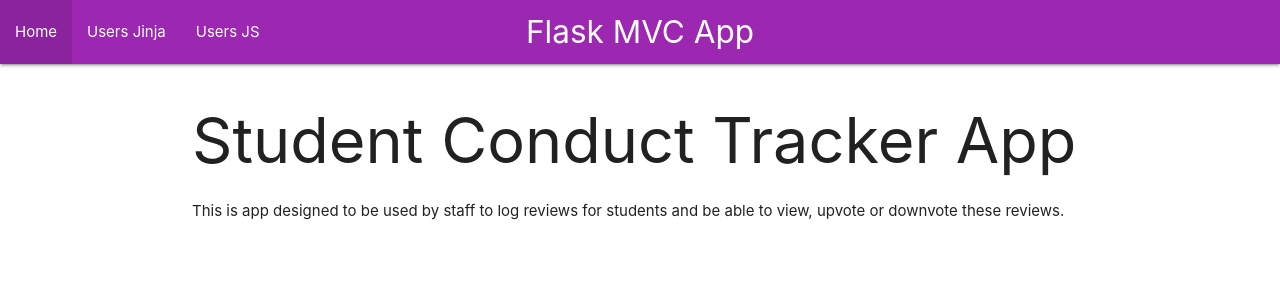
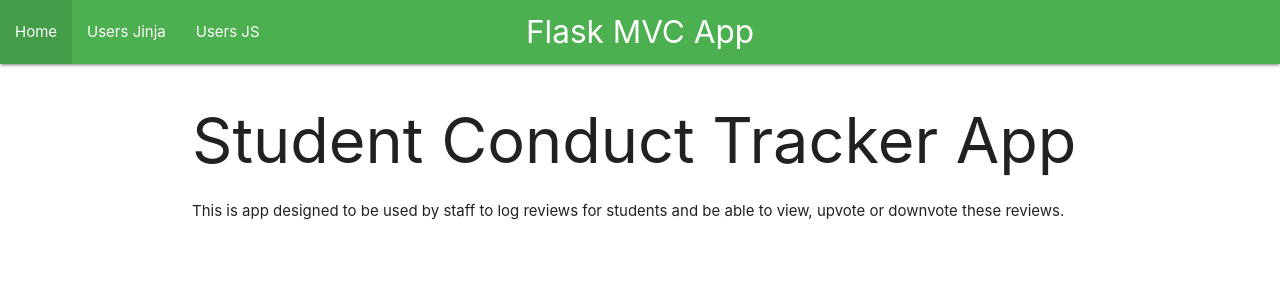
Before and after one commit to CASH-App1/StudentConductTracker, a Flask app: page / in a window 1280 px wide. Shown: the top 300 px of the page. Run offline with Flask 3, Linux system fonts and the light colour scheme.

Commit message:
colour change

```diff
--- a/App/templates/layout.html
+++ b/App/templates/layout.html
@@ -13,7 +13,7 @@
 
   </head>
   <body>
-    <nav class="purple">
+    <nav class="green">
       <div class="nav-wrapper">
         <a href="#!" class="brand-logo center">{% block page %}{% endblock %}</a>
         <div class="nav-wrapper">
```
